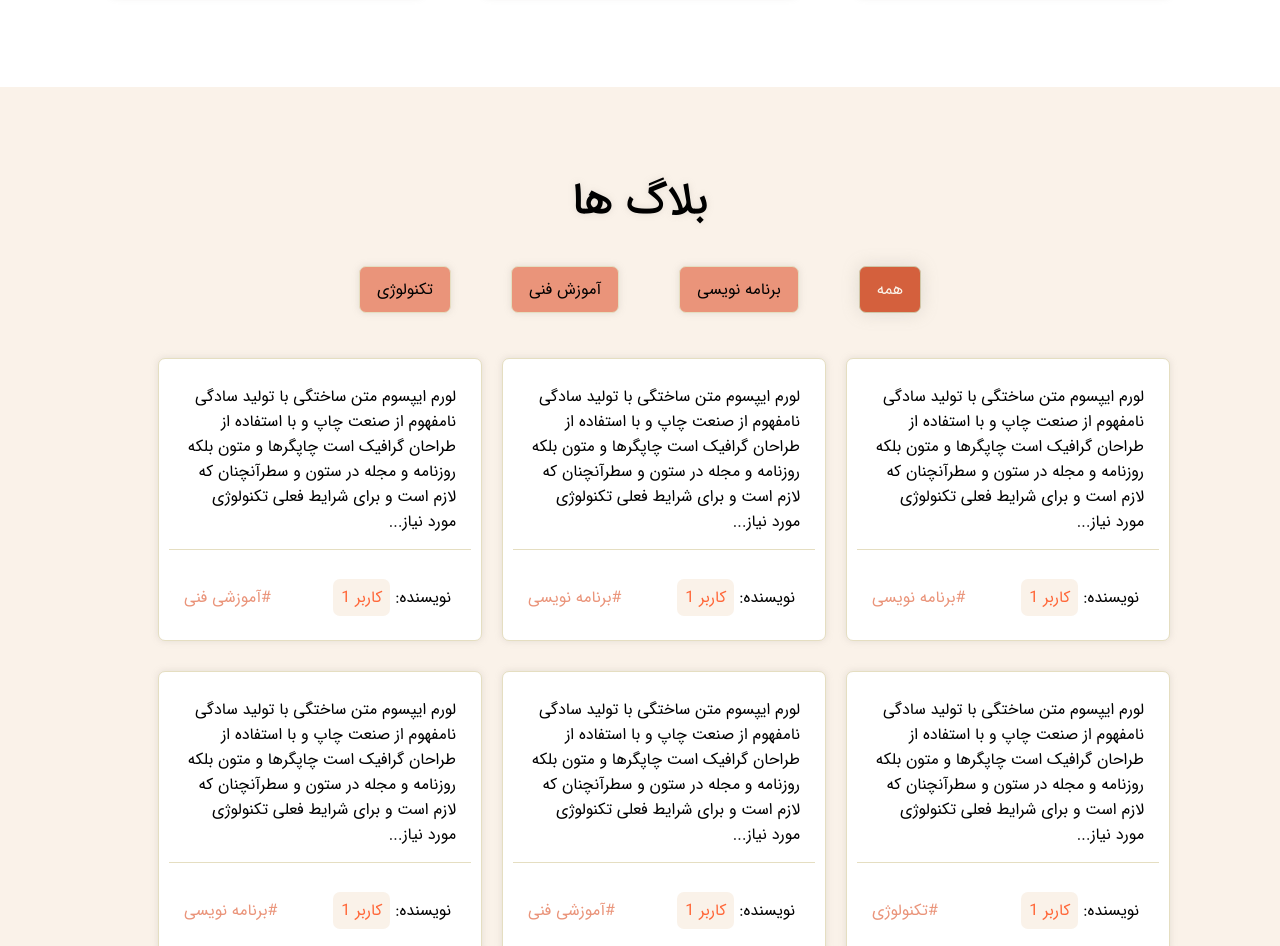
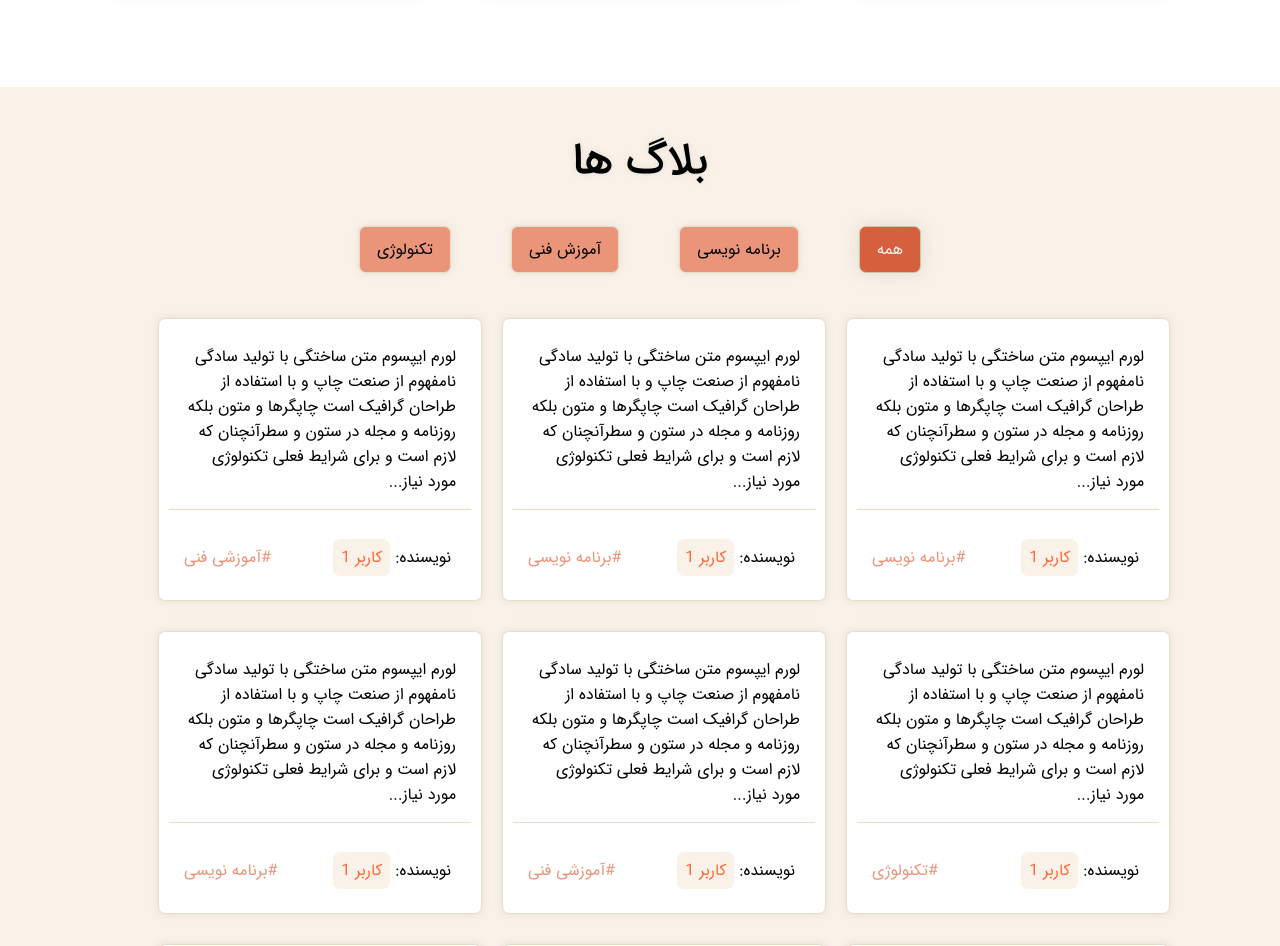
Before and after one commit to a4coder/blog-front, a plain HTML site: page Assets/index.html in a window 1280 px wide. Shown: the part 1141-2087 px from the top of the page. Drawn offline with Linux system fonts and the light colour scheme.

Commit message:
may24 changed

```diff
--- a/Assets/css/home.css
+++ b/Assets/css/home.css
@@ -196,7 +196,8 @@
 
 #blogs {
   background-color: var(--secondary--color);
-  padding-top: 80px;
+  padding-top: 40px;
+  padding-bottom: 40px;
   text-align: center;
 }
 
```
